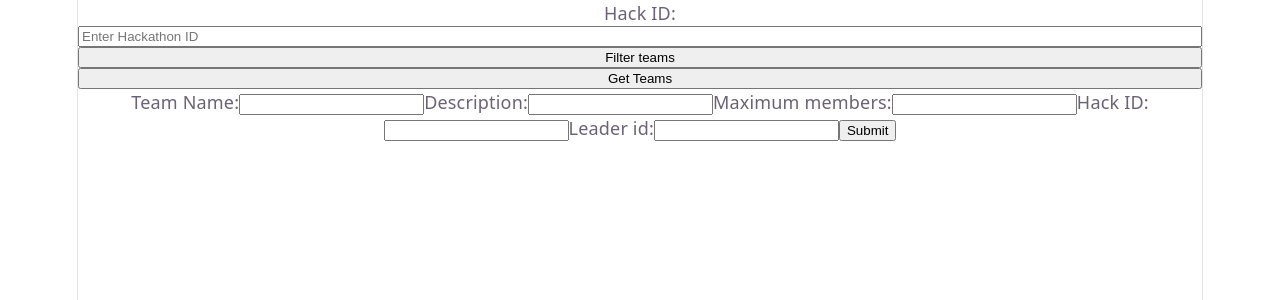
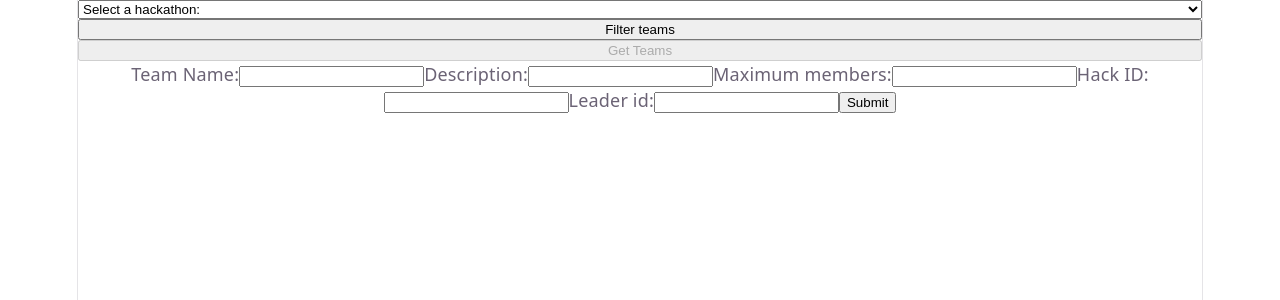
Before and after one commit to vihaanmorvadiya/Hack-Connect, a React (Vite) app in the folder client/: page / in a window 1280 px wide. Shown: the top 300 px of the page. Built offline with nearby package versions, Linux system fonts and the light colour scheme.

Commit message:
Add hackathon selection dropdown for team filtering

```diff
--- a/client/src/pages/TeamsPage.jsx
+++ b/client/src/pages/TeamsPage.jsx
@@ -18,10 +18,12 @@ const TeamsPage = () => {
         "leader_id": '',
     });
 
-    const [hackId,setHackId] = useState("")
-
     const [createError, setCreateError] = useState("");
     const [createSuccess, setCreateSuccess] = useState(false);
+
+
+    const [selectedHackID,setSelectedHackId] =  useState("")
+
 
     const handleFormChange = (e) => {
         setFormData({ ...formData, [e.target.name]: e.target.value });
@@ -82,11 +84,23 @@ const TeamsPage = () => {
     return (
         <>
 
-            <label>Hack ID:</label>
-            <input type="text" value={hackId} onChange={(e)=>setHackId(e.target.value)} placeholder="Enter Hackathon ID" />
-            <button type='submit' onClick={()=>handlegetTeams(hackId)}>Filter teams</button>
+            {/* <label>Hack ID:</label>
+            <input type="text" value={hackId} onChange={(e)=>setHackId(e.target.value)} placeholder="Enter Hackathon ID" /> */}
+            <select value={selectedHackID} onChange={(e)=>setSelectedHackId(e.target.value)}>
+                <option value="">Select a hackathon:</option>
+                <option value="38cf1ba6-6865-4a9e-be36-2edb0938200d">CodeStorm 2026</option>
+                <option value="fea30a76-01f8-46a4-81c3-fda9a8ac7bad">Codehunt</option>
+                <option value="1f0b69ba-2471-4799-b687-fb6a05620f0b">HelloWorld</option>
+                <option value="35986865-62c5-4341-88ea-ed4683f62edc">Helloworld(1)</option>
+                <option value="03450b03-6d85-46ad-b289-e25b2fa89c73">FirstBuild</option>
+                <option value="cb3d2d67-236d-4c69-b9c7-f39a28a19d93">FirstHack</option>
+                <option value="a9378b12-d542-4b33-aeb2-f06ec272bf16">Hack</option>
+                <option value="9bf5e421-0b60-4a72-8251-873cac90b9cd">Hack(1)</option>
+                <option value="6f30a5d0-30b2-41b5-ae93-72837fca93fb">HackNiche</option>
+            </select>
+            <button type='submit' onClick={()=>handlegetTeams(selectedHackID)}>Filter teams</button>
 
-            <button onClick={()=>handlegetTeams()} disabled={load}>
+            <button onClick={()=>handlegetTeams()} disabled={!selectedHackID || load}>
                 {load ? "Loading..." : "Get Teams"}
             </button>
 
@@ -95,11 +109,7 @@ const TeamsPage = () => {
                     return (
                         <div key={team.team_id} className='display'>
                             <p>Name:{team.team_name}</p>
-                            {/* <p>Description:{team.description}</p> */}
                             <p>Max Members:{team.max_members}</p>
-                            {/* <p>Hackathon ID:{team.hack_id}</p> */}
-                            {/* <p>Leader ID:{team.leader_id}</p> */}
-                            {/* <p>Created at:{team.created_at}</p> */}
                             <button onClick={() => handleViewDetails(team.team_id)}>View Details</button>
                         </div>
                     )
```
Also changed, not shown: 1 other file (tests, documents, lock files or other folders).
